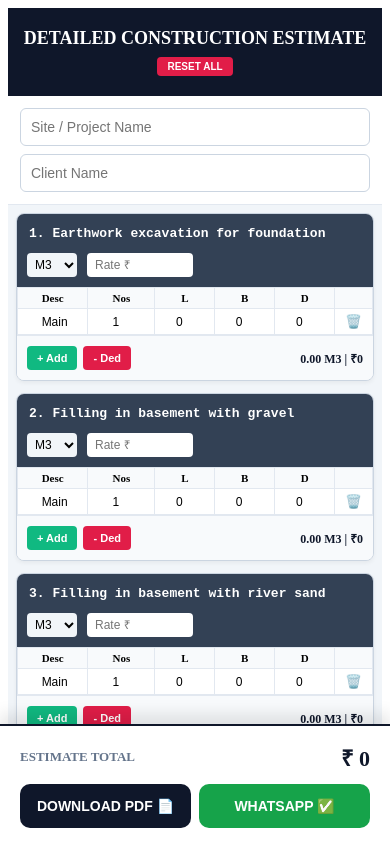
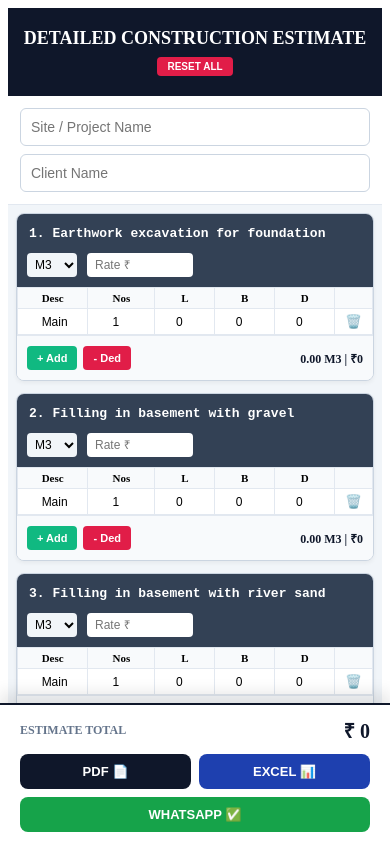
Before and after one commit to Movieeesss/MOBILE-ESTIMATOR, a React (Vite) app: page / in a window 390 px wide. Shown: the top 842 px of the page. Built offline with nearby package versions, Linux system fonts and the light colour scheme.

Commit message:
Update MOBILE ESTIMATOR.tsx

```diff
--- a/src/MOBILE ESTIMATOR.tsx
+++ b/src/MOBILE ESTIMATOR.tsx
@@ -1,6 +1,7 @@
 import React, { useState, useMemo, useEffect } from 'react';
 import jsPDF from 'jspdf';
 import autoTable from 'jspdf-autotable';
+import * as XLSX from 'xlsx'; // Import Excel library
 
 const INITIAL_TITLES = [
   "1. Earthwork excavation for foundation", "2. Filling in basement with gravel",
@@ -98,7 +99,7 @@ export default function DetailedConstructionEstimator() {
 
     autoTable(doc, {
       startY: 38,
-      head: [['Work Description', 'Unit', 'Qty', 'Rate', 'Amount (Rs.)']], // Column renamed to Amount (Rs.)
+      head: [['Work Description', 'Unit', 'Qty', 'Rate', 'Amount (Rs.)']],
       body: tableRows,
       theme: 'grid',
       headStyles: { fillColor: [15, 23, 42], halign: 'center' },
@@ -108,8 +109,36 @@ export default function DetailedConstructionEstimator() {
     doc.save(`${projectInfo.name || 'Estimate'}.pdf`);
   };
 
+  // NEW EXCEL EXPORT FUNCTION
+  const exportToExcel = () => {
+    const workbook = XLSX.utils.book_new();
+    const worksheetData = [
+      ["DETAILED CONSTRUCTION ESTIMATE"],
+      [`Project: ${projectInfo.name || 'N/A'}`],
+      [`Client: ${projectInfo.client || 'N/A'}`],
+      [],
+      ["Work Description", "Unit", "Qty", "Rate", "Amount (Rs.)"]
+    ];
+
+    computedData.processed.filter(s => Math.abs(s.totalQty) > 0).forEach(s => {
+      worksheetData.push([
+        s.title,
+        s.unit,
+        s.totalQty.toFixed(2),
+        s.rateVal > 0 ? s.rateVal : 0,
+        s.amount > 0 ? s.amount : 0
+      ]);
+    });
+
+    worksheetData.push([], ["", "", "", "GRAND TOTAL", computedData.grandTotal]);
+
+    const worksheet = XLSX.utils.aoa_to_sheet(worksheetData);
+    XLSX.utils.book_append_sheet(workbook, worksheet, "Estimate");
+    XLSX.writeFile(workbook, `${projectInfo.name || 'Estimate'}.xlsx`);
+  };
+
   return (
-    <div style={{ maxWidth: '600px', margin: '0 auto', background: '#f1f5f9', minHeight: '100vh', paddingBottom: '160px', position: 'relative' }}>
+    <div style={{ maxWidth: '600px', margin: '0 auto', background: '#f1f5f9', minHeight: '100vh', paddingBottom: '210px', position: 'relative' }}>
 
       <div style={{ background: '#0f172a', color: 'white', padding: '20px 15px', textAlign: 'center' }}>
         <h2 style={{ margin: 0, fontSize: '18px', fontWeight: 'bold' }}>DETAILED CONSTRUCTION ESTIMATE</h2>
@@ -168,24 +197,25 @@ export default function DetailedConstructionEstimator() {
       </div>
 
       <div style={stickyFoot}>
-        <div style={{ display: 'flex', justifyContent: 'space-between', alignItems: 'center', marginBottom: '12px' }}>
-          <span style={{ fontSize: '13px', fontWeight: 'bold', color: '#64748b' }}>ESTIMATE TOTAL</span>
-          <span style={{ fontSize: '22px', fontWeight: '900', color: '#0f172a' }}>₹ {computedData.grandTotal.toLocaleString()}</span>
+        <div style={{ display: 'flex', justifyContent: 'space-between', alignItems: 'center', marginBottom: '10px' }}>
+          <span style={{ fontSize: '12px', fontWeight: 'bold', color: '#64748b' }}>ESTIMATE TOTAL</span>
+          <span style={{ fontSize: '20px', fontWeight: '900', color: '#0f172a' }}>₹ {computedData.grandTotal.toLocaleString()}</span>
         </div>
         <div style={{ display: 'grid', gridTemplateColumns: '1fr 1fr', gap: '8px' }}>
-          <button onClick={generatePDF} style={mainBtn}>DOWNLOAD PDF 📄</button>
+          <button onClick={generatePDF} style={mainBtn}>PDF 📄</button>
+          <button onClick={exportToExcel} style={{ ...mainBtn, background: '#1e40af' }}>EXCEL 📊</button>
           <button onClick={() => {
             let msg = `*CONSTRUCTION ESTIMATE*\n*Project:* ${projectInfo.name}\n*Total:* ₹${computedData.grandTotal.toLocaleString()}\n\n`;
             computedData.processed.filter(s => s.totalQty !== 0).forEach(s => msg += `✅ ${s.title}: ${s.totalQty.toFixed(2)} ${s.unit}\n`);
             window.open(`https://wa.me/?text=${encodeURIComponent(msg)}`, '_blank');
-          }} style={{ ...mainBtn, background: '#16a34a' }}>WHATSAPP ✅</button>
+          }} style={{ ...mainBtn, background: '#16a34a', gridColumn: 'span 2' }}>WHATSAPP ✅</button>
         </div>
       </div>
     </div>
   );
 }
 
-// Mobile Optimized Styling
+// Styles
 const tdStyle = { border: '1px solid #e2e8f0', padding: '4px', textAlign: 'center' as const };
 const cellInp = { width: '100%', border: 'none', textAlign: 'center' as const, fontSize: '12px', background: 'transparent' };
 const headerInp = { padding: '10px', border: '1px solid #cbd5e1', borderRadius: '6px', fontSize: '14px' };
@@ -193,6 +223,6 @@ const titleArea = { width: '100%', background: 'transparent', border: 'none', co
 const dropStyle = { padding: '4px', borderRadius: '4px', border: 'none', fontSize: '12px', background: '#f1f5f9' };
 const rateInp = { padding: '4px 8px', borderRadius: '4px', border: 'none', fontSize: '12px', width: '90px' };
 const addBtn = { padding: '6px 10px', background: '#10b981', color: 'white', border: 'none', borderRadius: '4px', fontSize: '11px', fontWeight: 'bold' as const };
-const stickyFoot = { position: 'fixed' as const, bottom: 0, left: 0, right: 0, background: 'white', padding: '16px 20px', borderTop: '2px solid #0f172a', boxShadow: '0 -10px 15px rgba(0,0,0,0.1)', zIndex: 1000 };
-const mainBtn = { padding: '14px', background: '#0f172a', color: 'white', border: 'none', borderRadius: '10px', fontWeight: 'bold' as const, fontSize: '14px' };
+const stickyFoot = { position: 'fixed' as const, bottom: 0, left: 0, right: 0, background: 'white', padding: '12px 20px', borderTop: '2px solid #0f172a', boxShadow: '0 -10px 15px rgba(0,0,0,0.1)', zIndex: 1000 };
+const mainBtn = { padding: '10px', background: '#0f172a', color: 'white', border: 'none', borderRadius: '8px', fontWeight: 'bold' as const, fontSize: '13px' };
 const resetStyle = { marginTop: '8px', background: '#e11d48', color: 'white', border: 'none', padding: '4px 10px', borderRadius: '4px', fontSize: '10px', fontWeight: 'bold' as const };
```
